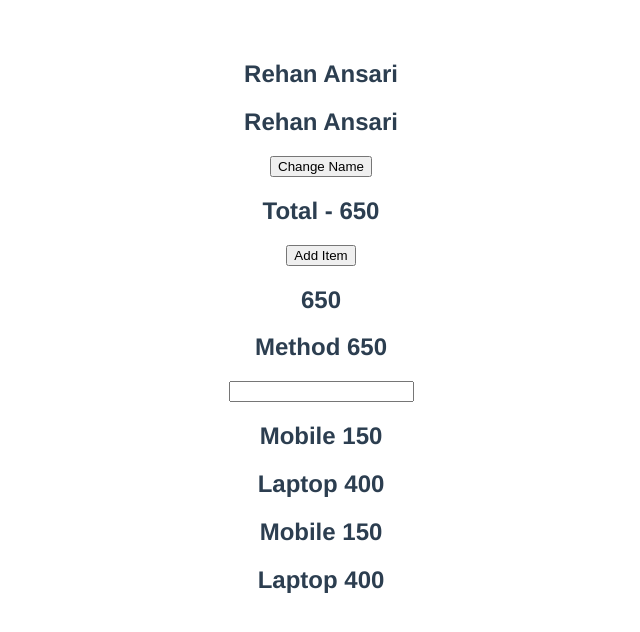
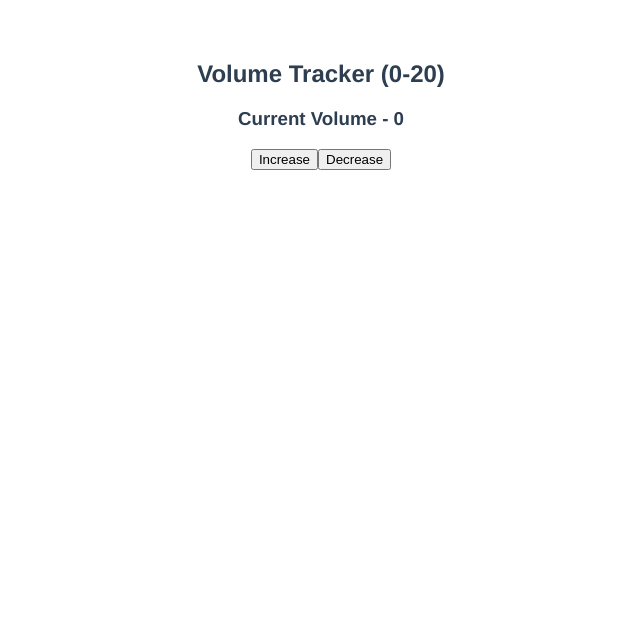
Before and after one commit to rehanrehman389/vue-learning, a Vue app: page / in a window 1280 px wide. Shown: the top 632 px of the page, without its empty margins (319-959 px from the left). Built offline with nearby package versions, Linux system fonts and the light colour scheme.

Commit message:
watcher - when to use and how to use

```diff
--- a/src/App.vue
+++ b/src/App.vue
@@ -1,19 +1,10 @@
 <template>
-  <h2>{{ firstName }} {{ lastName }}</h2>
-  <h2> {{ fullName }}</h2>
-
-  <button @click="changeFullName">Change Name</button>
-  <h2>Total - {{ items.reduce((total, curr) => (total = total + curr.price), 0)}}</h2>
-  <button @click="items.push({id: 4, title: 'Keyboard', price: 40})">Add Item</button>
-  <h2>{{ total }}</h2>
-  <h2>Method {{ getTotal() }}</h2>
-  <input type="text" v-model="country">
-
-  <template v-for="item in items" :key="item.id">
-    <h2 v-if="item.price > 100">{{ item.title }} {{ item.price }}</h2>
-  </template>
-
-  <h2 v-for="item in expensiveItems" :key="item.id">{{ item.title }} {{ item.price }}</h2>
+  <h2>Volume Tracker (0-20)</h2>
+  <h3>Current Volume - {{ volume }}</h3>
+  <div>
+    <button @click="volume += 2">Increase</button>
+    <button @click="volume -= 2">Decrease</button>
+  </div>
 </template>
 
 <script>
@@ -22,54 +13,18 @@
   name: 'App',
   data() {
     return {
-      firstName: 'Rehan',
-      lastName: 'Ansari',
-      items: [
-        {
-            id: 1,
-            title: 'TV',
-            price: 100
-        },
-        {
-            id: 2,
-            title: 'Mobile',
-            price: 150
-        },
-        {
-            id: 3,
-            title: 'Laptop',
-            price: 400
-        }
-      ],
-      country: ''
+      volume: 0
     }
   },
   methods: {
-    getTotal() {
-      console.log('get total method')
-      return this.items.reduce((total, curr) => (total = total + curr.price), 0)
-    },
-    changeFullName() {
-      this.fullName = "Midhat Ayesha"
-    }
   },
   computed: {
-    fullName: {
-      get() {
-        return `${this.firstName} ${this.lastName}`
-      },
-      set(value) {
-        const names = value.split(' ')
-        this.firstName = names[0]
-        this.lastName = names[1]
+  },
+  watch: {
+    volume(newValue, oldValue) {
+      if(newValue > oldValue && newValue === 16){
+        alert('high volume')
       }
-    },
-    total() {
-      console.log('total computed')
-      return this.items.reduce((total, curr) => (total = total + curr.price), 0)
-    },
-    expensiveItems() {
-      return this.items.filter( item => item.price > 100)
     }
   }
 }
```
